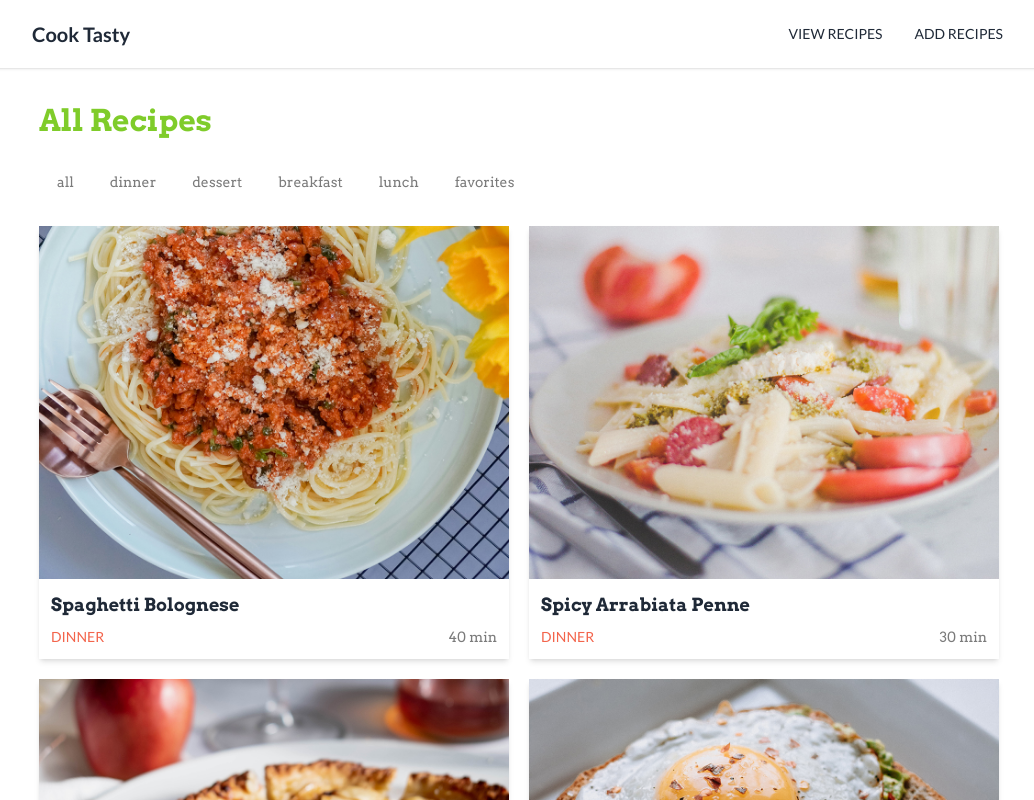
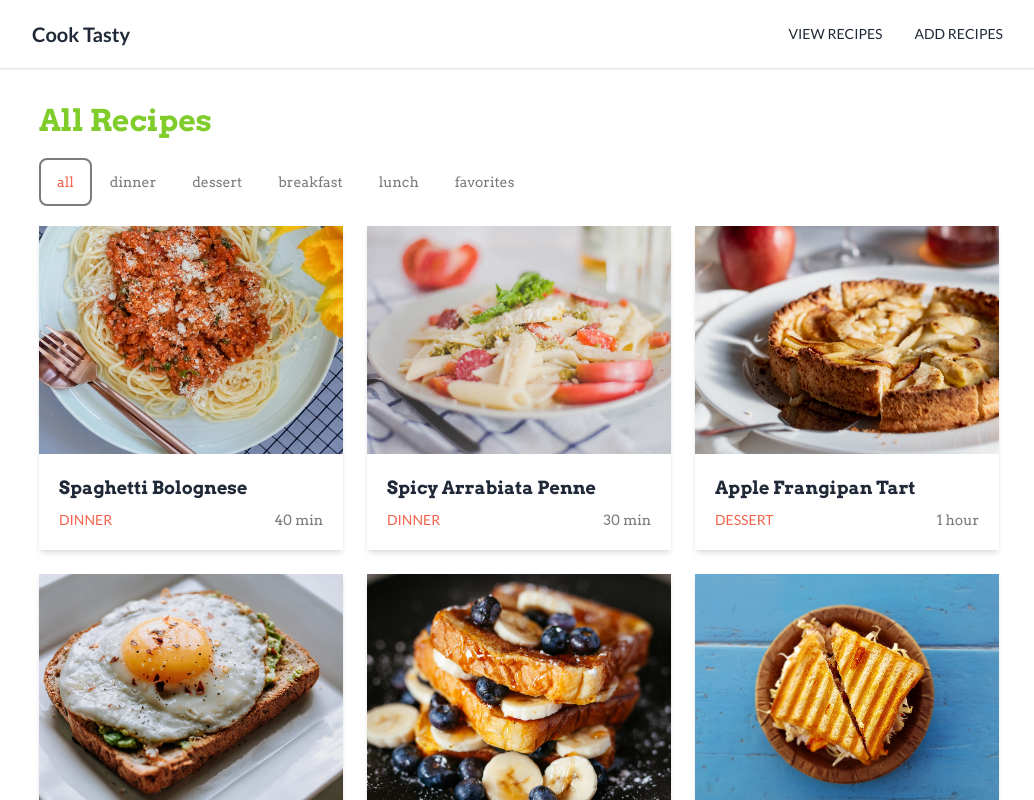
Before and after one commit to jldavis23/cook-tasty, a Next.js app: page / in a window 1280 px wide. Shown: the top 800 px of the page, without its empty margins (121-1155 px from the left). Built offline with nearby package versions, Linux system fonts and the light colour scheme.

Commit message:
layout for viewRecipe

```diff
--- /dev/null
+++ b/app/components/ViewRecipe.js
@@ -0,0 +1,48 @@
+'use client'
+
+export function ViewRecipe({ recipeToView, setRecipeToView, setInViewMode, recipes, setRecipes }) {
+    console.log(recipeToView.steps)
+
+    return (
+        <section className='max-w-5xl m-auto p-8'>
+            <div className={`h-36 bg-[url('/${recipeToView.imageURL}')] bg-cover bg-center`}></div>
+
+            <div className="grid min-[1000px]:grid-cols-3">
+                <div className="bg-primary text-white p-5 flex flex-col gap-5">
+                    <h2 className="font-bold text-2xl">Ingredients</h2>
+
+                    <ul className="list-disc ml-5">
+                        {recipeToView.ingredients.map((ingredient, i) => (
+                            <li key={i} >{ingredient}</li>
+                        ))}
+                    </ul>
+                </div>
+
+                <div className="p-5 flex flex-col gap-5 min-[1000px]:col-span-2">
+                    <div>
+                        <h1 className="text-secondary font-bold text-3xl">{recipeToView.name}</h1>
+                        <p className="italic text-accent font-sm">Source: {recipeToView.source}</p>
+                    </div>
+
+                    <div><button className="btn font-normal font-lato btn-sm btn-outline btn-primary">ADD TO FAVORITES</button></div>
+
+                    <h2 className="font-bold text-2xl">Steps</h2>
+
+                    <ol className="list-decimal ml-5 flex flex-col gap-3">
+                        {recipeToView.steps.map((step, i) => (
+                            <li key={i}>{step}</li>
+                        ))}
+                    </ol>
+
+                    <div>
+                        <button className="btn btn-sm font-normal font-lato m-2">EDIT</button>
+                        <button className="btn btn-sm font-normal font-lato m-2">DELETE</button>
+                    </div>
+                </div>
+
+
+            </div>
+
+        </section>
+    )
+}
--- a/app/page.js
+++ b/app/page.js
@@ -1,10 +1,13 @@
 'use client'
 import recipeData from './data/recipes.json'
 import { useState } from 'react';
+import { ViewRecipe } from './components/ViewRecipe';
 
 export default function Home() {
     const categories = [...new Set(recipeData.map(recipe => recipe.category))];
     const [recipes, setRecipes] = useState(recipeData)
+    const [inViewMode, setInViewMode] = useState(false)
+    const [recipeToView, setRecipeToView] = useState({})
 
     const filterRecipes = (c) => {
         if (c === 'all') {
@@ -16,26 +19,35 @@ export default function Home() {
         }
     }
 
+    const openRecipe = (recipe) => {
+        setRecipeToView(recipe)
+        setInViewMode(true)
+        window.scrollTo(0, 0);
+    }
+
     return (
         <main>
             <div className="h-[70px]"></div>
 
-            <div className="max-w-5xl m-auto p-8 flex flex-col gap-5">
+            {!inViewMode ? (
+                <section className='max-w-5xl m-auto p-8 flex flex-col gap-5'>
                     <h1 className="text-secondary text-3xl font-bold">All Recipes</h1>
 
-                <div className="filter-btns">
-                    <input className="join-item btn btn-outline font-normal" type="radio" name="categories" aria-label="all" onClick={() => filterRecipes('all')} />
+                    {/* Filter by Category Buttons */}
+                    <div className="filter-btns flex flex-col flex-wrap min-[575px]:flex-row">
+                        <input className="btn btn-outline font-normal" type="radio" name="categories" aria-label="all" onClick={() => filterRecipes('all')} defaultChecked />
                         {categories.map((category, i) => (
-                        <input key={i} className="join-item btn btn-outline font-normal" type="radio" name="categories" aria-label={category} onClick={() => filterRecipes(category)}/>
+                            <input key={i} className="btn btn-outline font-normal" type="radio" name="categories" aria-label={category} onClick={() => filterRecipes(category)} />
                         ))}
-                    <input className="join-item btn btn-outline font-normal" type="radio" name="categories" aria-label="favorites" onClick={() => filterRecipes('favorites')}/>
+                        <input className="btn btn-outline font-normal" type="radio" name="categories" aria-label="favorites" onClick={() => filterRecipes('favorites')} />
                     </div>
 
-                <div className='grid grid-cols-2 gap-5'>
+                    {/* List of Recipes */}
+                    <div className='grid min-[575px]:grid-cols-2 lg:grid-cols-3 gap-6'>
                         {recipes.map((recipe) => (
-                        <figure key={recipe.id} className='shadow-md cursor-pointer hover:shadow-2xl transition-all'>
-                            <img src={recipe.imageURL} alt={recipe.name}/>
-                            <figcaption className='p-3 flex flex-col gap-2'>
+                            <figure key={recipe.id} className='shadow-md cursor-pointer hover:shadow-2xl transition-all' onClick={() => openRecipe(recipe)}>
+                                <img src={recipe.imageURL} alt={recipe.name} />
+                                <figcaption className='p-5 flex flex-col gap-2'>
                                     <h2 className='font-bold text-lg'>{recipe.name}</h2>
                                     <div className='flex justify-between text-sm'>
                                         <p className='text-primary font-lato'>{recipe.category.toUpperCase()}</p>
@@ -45,7 +57,12 @@ export default function Home() {
                             </figure>
                         ))}
                     </div>
-            </div>
+                </section>
+            ) : (
+                <ViewRecipe recipeToView={recipeToView} setRecipeToView={setRecipeToView} setInViewMode={setInViewMode} recipes={recipes} setRecipes={setRecipes} />
+            )}
+
+
 
         </main>
     )
```
Lines whose indentation alone changed are shown as unchanged.
